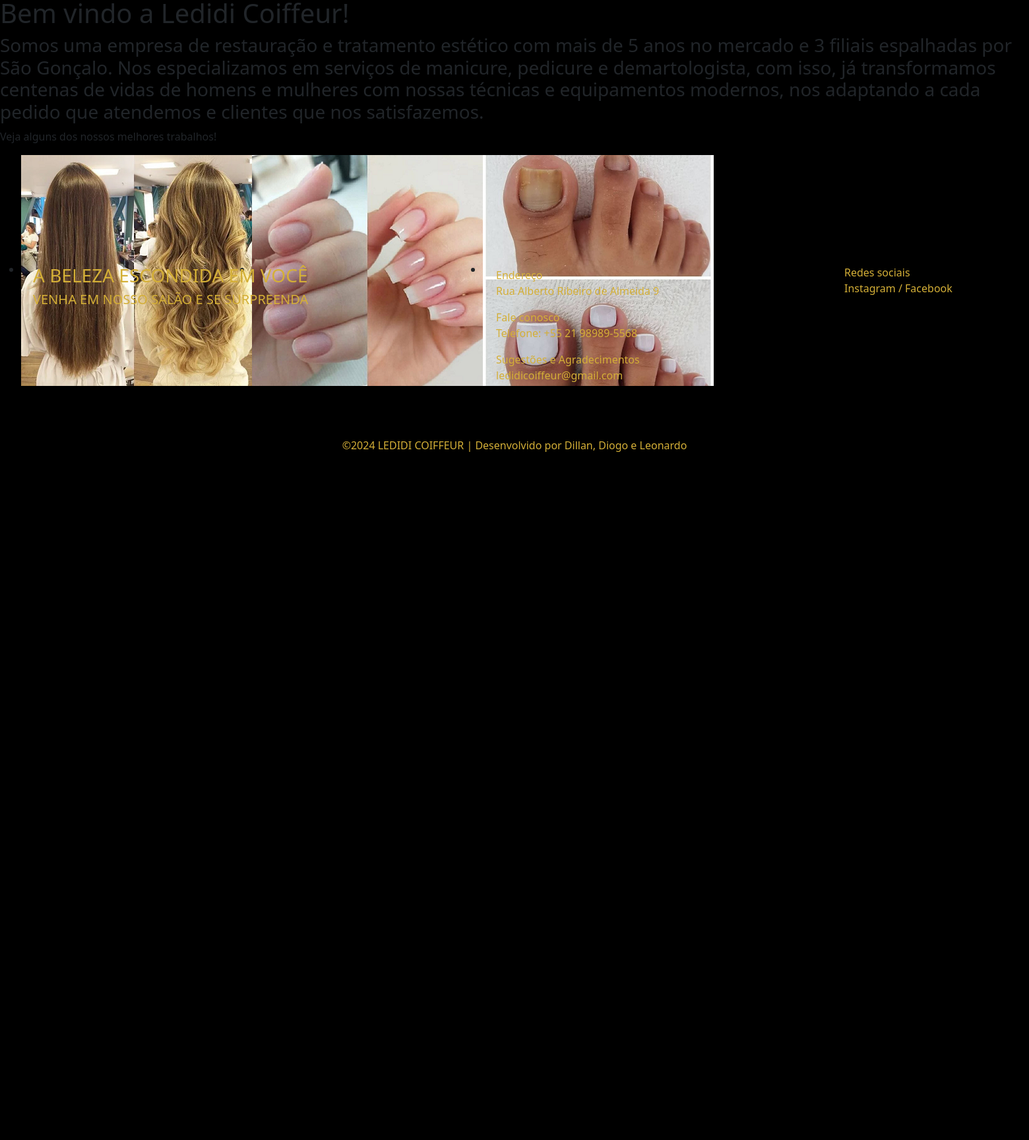
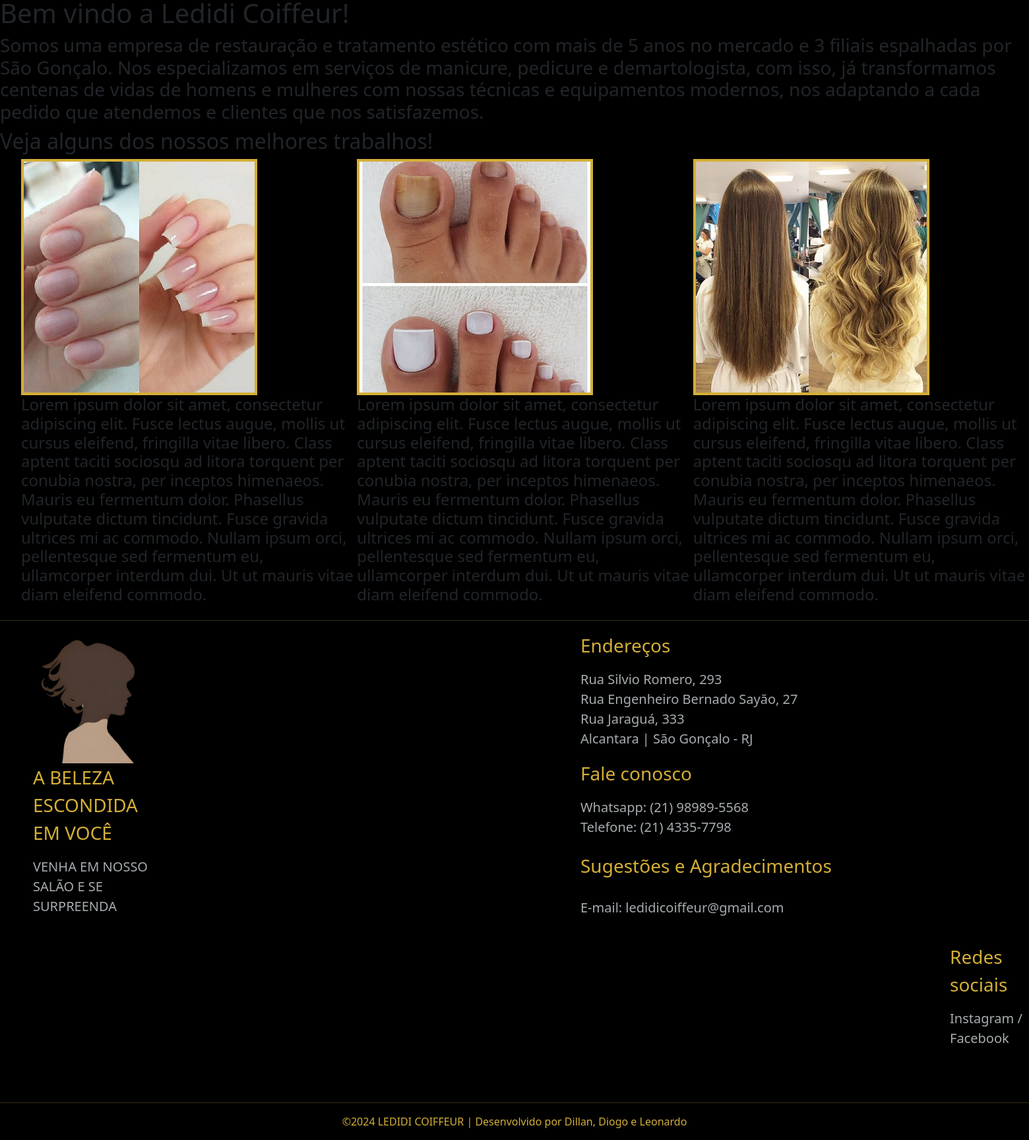
Before and after one commit to devgarciadiogo/ledidi, a PHP site: page /home.html in a window 1560 px wide. Shown: the part 210-1938 px from the top of the page at 66% size. Before the commit the page ends 895 px from the top, so only its background shows below. Run offline with PHP 8.4, Linux system fonts and the light colour scheme.

Commit message:
v1.2
- Ajustes pequenos de design no home
- Tentando arrumar o footer

```diff
--- a/agendamento.html
+++ b/agendamento.html
@@ -19,7 +19,7 @@
             <div class="collapse navbar-collapse d-lg-flex justfy-content-end" id="#navbarSupportedContent">
               <ul class="navbar-nav ms-auto">
                 <li class="nav-item">
-                  <a class="nav-link active" aria-current="page" href="quemsomos.html">QUEM SOMOS</a>
+                  <a class="nav-link active" aria-current="page" href="quem-somos.html">QUEM SOMOS</a>
                 </li>
                 <li class="nav-item">
                   <a class="nav-link" href="servicos.html">SERVIÇOS</a>
--- a/home.html
+++ b/home.html
@@ -10,7 +10,7 @@
   <body>
 
     <header>
-      <img id="logoledidi" src="/img/Banner Ledidi.png" alt="Banner Ledidi Coiffeur">
+      <img id="logoledidi" src="/img/banner-ledidi.png" alt="Banner Ledidi Coiffeur">
       <nav class="navbar navbar-expand-lg" style="background-color: #9C6615; background: -webkit-linear-gradient(left, #9C6615, #D4AF37); background: -o-linear-gradient(right, #9C6615, #D4AF37); background: -moz-linear-gradient(right, #9C6615, #D4AF37); background: linear-gradient(to right, #9C6615, #D4AF37);background-color: #9C6615;">
         <div class="container-fluid">
           <a class="navbar-brand" href="home.html">Ledidi</a>
@@ -20,7 +20,7 @@
           <div class="collapse navbar-collapse d-lg-flex justfy-content-end" id="#navbarSupportedContent">
             <ul class="navbar-nav ms-auto">
               <li class="nav-item">
-                <a class="nav-link active" aria-current="page" href="quemsomos.html"><i>QUEM SOMOS</i></a>
+                <a class="nav-link active" aria-current="page" href="quem-somos.html"><i>QUEM SOMOS</i></a>
               </li>
               <li class="nav-item">
                 <a class="nav-link" href="servicos.html"><i>SERVIÇOS</i></a>
@@ -36,53 +36,55 @@
 
     <main>
       <h1>Bem vindo a Ledidi Coiffeur!</h1>
-      <h3>Somos uma empresa de restauração e tratamento estético com mais de 5 anos no mercado e 3 filiais espalhadas por São Gonçalo.  Nos especializamos em serviços de manicure, pedicure e demartologista, com isso, já transformamos centenas de vidas de homens e mulheres com nossas técnicas e equipamentos modernos, nos adaptando a cada pedido que atendemos e clientes que nos satisfazemos. </h3>
+      <h3>Somos uma empresa de restauração e tratamento estético com mais de 5 anos no mercado e 3 filiais espalhadas por São Gonçalo.  Nos especializamos em serviços de manicure, pedicure e demartologista, com isso, já transformamos centenas de vidas de homens e mulheres com nossas técnicas e equipamentos modernos, nos adaptando a cada pedido que atendemos e clientes que nos satisfazemos.</h3>
       <div>
-        <p>Veja alguns dos nossos melhores trabalhos!</p>
-        <ul id="Home-figuras">
+        <h2>Veja alguns dos nossos melhores trabalhos!</h2>
+        <ul id="home-figuras">
           <li>
-            <img src="img/cabeloHome.png" alt="Imagem de cabelo antes/depois">
+            <img class="imagens-trabalhos" src="img/home-manicure.png" alt="Imagem de tratamento de unhas antes/depois">
+            <h4>Lorem ipsum dolor sit amet, consectetur adipiscing elit. Fusce lectus augue, mollis ut cursus eleifend, fringilla vitae libero. Class aptent taciti sociosqu ad litora torquent per conubia nostra, per inceptos himenaeos. Mauris eu fermentum dolor. Phasellus vulputate dictum tincidunt. Fusce gravida ultrices mi ac commodo. Nullam ipsum orci, pellentesque sed fermentum eu, ullamcorper interdum dui. Ut ut mauris vitae diam eleifend commodo. </h4>
           </li>
           <li>
-            <img src="img/manicure.png" alt="Imagem de tratamento de unhas antes/depois">
+            <img class="imagens-trabalhos" src="img/home-pedicure.png" alt="Imagem de tratamento do pé antes/depois">
+            <h4>Lorem ipsum dolor sit amet, consectetur adipiscing elit. Fusce lectus augue, mollis ut cursus eleifend, fringilla vitae libero. Class aptent taciti sociosqu ad litora torquent per conubia nostra, per inceptos himenaeos. Mauris eu fermentum dolor. Phasellus vulputate dictum tincidunt. Fusce gravida ultrices mi ac commodo. Nullam ipsum orci, pellentesque sed fermentum eu, ullamcorper interdum dui. Ut ut mauris vitae diam eleifend commodo. </h4>
           </li>
           <li>
-          <img src="img/pedicure.png" alt="Imagem de tratamento do pe antes/depois">
+            <img class="imagens-trabalhos" src="img/home-cabelo.png" alt="Imagem de tratamento cabelo antes/depois">
+            <h4>Lorem ipsum dolor sit amet, consectetur adipiscing elit. Fusce lectus augue, mollis ut cursus eleifend, fringilla vitae libero. Class aptent taciti sociosqu ad litora torquent per conubia nostra, per inceptos himenaeos. Mauris eu fermentum dolor. Phasellus vulputate dictum tincidunt. Fusce gravida ultrices mi ac commodo. Nullam ipsum orci, pellentesque sed fermentum eu, ullamcorper interdum dui. Ut ut mauris vitae diam eleifend commodo. </h4>
           </li>
       </div>
     </main>
     <footer class="footer">
+      <hr>
       <div class="div-logo">
-            <img src="" alt="">
-            <h3>A BELEZA ESCONDIDA EM VOCÊ</h3>
-            <h5>VENHA EM NOSSO SALÃO E SE SURPREENDA</h5>
+        <img id="logo" src="img/logo.png" alt="logo">
+        <p class="titulos">A BELEZA ESCONDIDA EM VOCÊ</p>
+        <p class="subtitulos">VENHA EM NOSSO SALÃO E SE SURPREENDA</p>
       </div>
-
-          <div class="redes-footer">
-            <span>Redes sociais</span>
-            <p>Instagram / Facebook</p>
-          </div>
-
       <div>
-            <ul>
-              <li class="endereco-footer">
-                <span>Endereço</span>
-                <p>Rua Alberto Ribeiro de Almeida 9</p>
+        <ul id="coluna-central">
+          <li id="endereco-footer" class="footer-completo">
+            <p class="titulos">Endereços</p>
+            <p class="subtitulos">Rua Silvio Romero, 293<br>Rua Engenheiro Bernado Sayão, 27<br>Rua Jaraguá, 333<br>Alcantara | São Gonçalo - RJ</p>
           </li>
-              <li class="fc-footer">
-                <span>Fale conosco</span>
-                <p>Telefone: +55 21 98989-5568</p>
+          <li id="fc-footer" class="footer-completo">
+            <p class="titulos">Fale conosco</p>
+            <p class="subtitulos">Whatsapp: (21) 98989-5568<br>Telefone: (21) 4335-7798</p>
           </li>
-              <li class="contact-footer">
-                <span>Sugestões e Agradecimentos</span>
-                <p>ledidicoiffeur@gmail.com</p>
+          <li id="contact-footer" class="footer-completo">
+            <p class="titulos">Sugestões e Agradecimentos</p>
+            <p class="subtitulos">E-mail: ledidicoiffeur@gmail.com</p>
           </li>
         </ul>
       </div>
+      <div id="redes-footer" class="footer-completo">
+        <p class="titulos">Redes sociais</p>
+        <p class="subtitulos">Instagram / Facebook</p>
+      </div>
     </footer>
-
     <footer id="footer-final">
       <div>
+        <hr>
         <p>&copy;2024 LEDIDI COIFFEUR | Desenvolvido por Dillan, Diogo e Leonardo</p>
       </div>
     </footer>
--- a/servicos.html
+++ b/servicos.html
@@ -19,7 +19,7 @@
             <div class="collapse navbar-collapse d-lg-flex justfy-content-end" id="#navbarSupportedContent">
               <ul class="navbar-nav ms-auto">
                 <li class="nav-item">
-                  <a class="nav-link active" aria-current="page" href="quemsomos.html">QUEM SOMOS</a>
+                  <a class="nav-link active" aria-current="page" href="quem-somos.html">QUEM SOMOS</a>
                 </li>
                 <li class="nav-item">
                   <a class="nav-link" href="servicos.html">SERVIÇOS</a>
--- a/styles.css
+++ b/styles.css
@@ -26,14 +26,16 @@
 body{
   background-color: black;
 }
-#Home-figuras{
-    max-width:200px;
-    max-height:150px;
-    width: auto;
-    height: auto;
+#home-figuras{
+  list-style: none;
   display: flex;
   justify-content: space-around;
 }
+
+.imagens-trabalhos{
+  border: 4px solid #D4AF37;
+}
+
 #quem-somos{
   color: #D4AF37;
   padding: 5px 25px;
@@ -58,6 +60,10 @@
   margin: 0 0 0 0;
   padding: 50px 25px;
   color: #D4AF37;
+}
+
+main{
+  min-height: 50rem;
 }
 
 form{
@@ -96,43 +102,54 @@
 
 footer{
   color: #D4AF37;
-
 }
 
 .div-logo{
+  max-width: 200px;
+  max-height: 200px;
+  width: auto;
+  height: auto;
   margin: 0 0 0 50px;
   display: flex;
   flex-direction: column;
   height: 0;
 }
 
-.endereco-footer{
+#coluna-central{
+  padding: 0 0 0 0;
+}
+
+#endereco-footer{
+  padding: 0 0 0 55rem;
+}
+
+#fc-footer{
+  padding: 0 0 0 55rem;
+}
+
+#contact-footer{
+  padding: 0 0 0 55rem;
+}
+
+#redes-footer{
+  padding: 0 0 0 90rem;
+}
+
+.titulos{
+  font-size: 28px;
+}
+
+.subtitulos{
+  font-size: 20px;
+  color: #a6acaf;
+}
+
+.footer-completo{
   list-style: none;
   display: flex;
+  justify-content: space-around;
   flex-direction: column;
-    margin: -60px 0 0 45rem;
-
-}
-
-.fc-footer{
-    list-style: none;
-    display: flex;
-    flex-direction: column;
-    margin: 0 0 0 45rem;
-}
-
-.contact-footer{
-    list-style: none;
-    display: flex;
-    flex-direction: column;
-    margin: 0 0 0 45rem;
-}
-
-.redes-footer{
-    display: flex;
-    flex-direction: column;
-    margin: 0 0 0 80rem;
-
+  min-height: 8rem;
 }
 
 #footer-final{
```
Also changed, not shown: img/banner-ledidi.png (renamed from img/Banner Ledidi.png), img/home-cabelo.png (renamed from img/cabeloHome.png), img/home-manicure.png (renamed from img/manicure.png), img/home-pedicure.png (renamed from img/pedicure.png), img/logo.png (added), quem-somos.html (renamed from quemsomos.html). Lines whose indentation alone changed are shown as unchanged.
